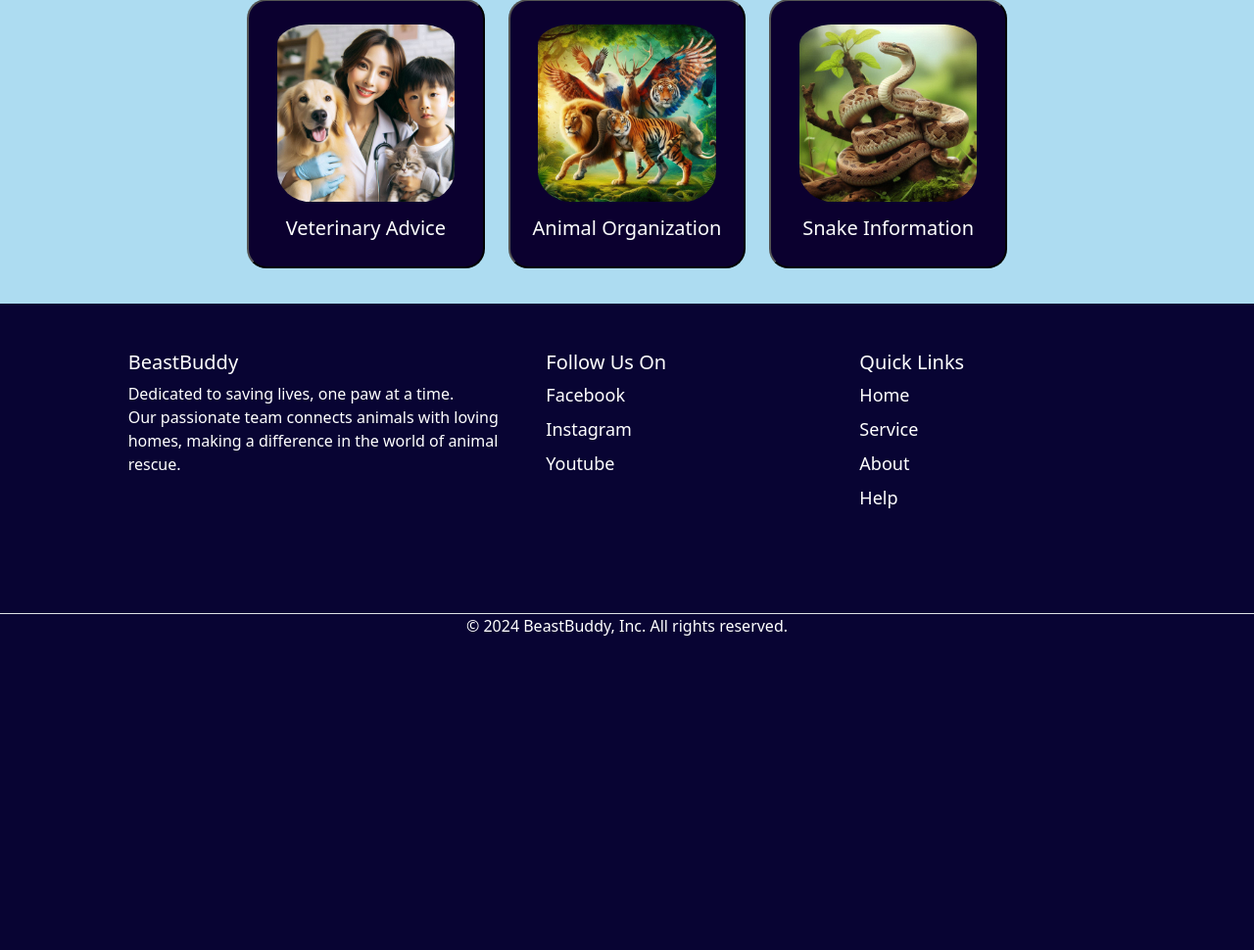
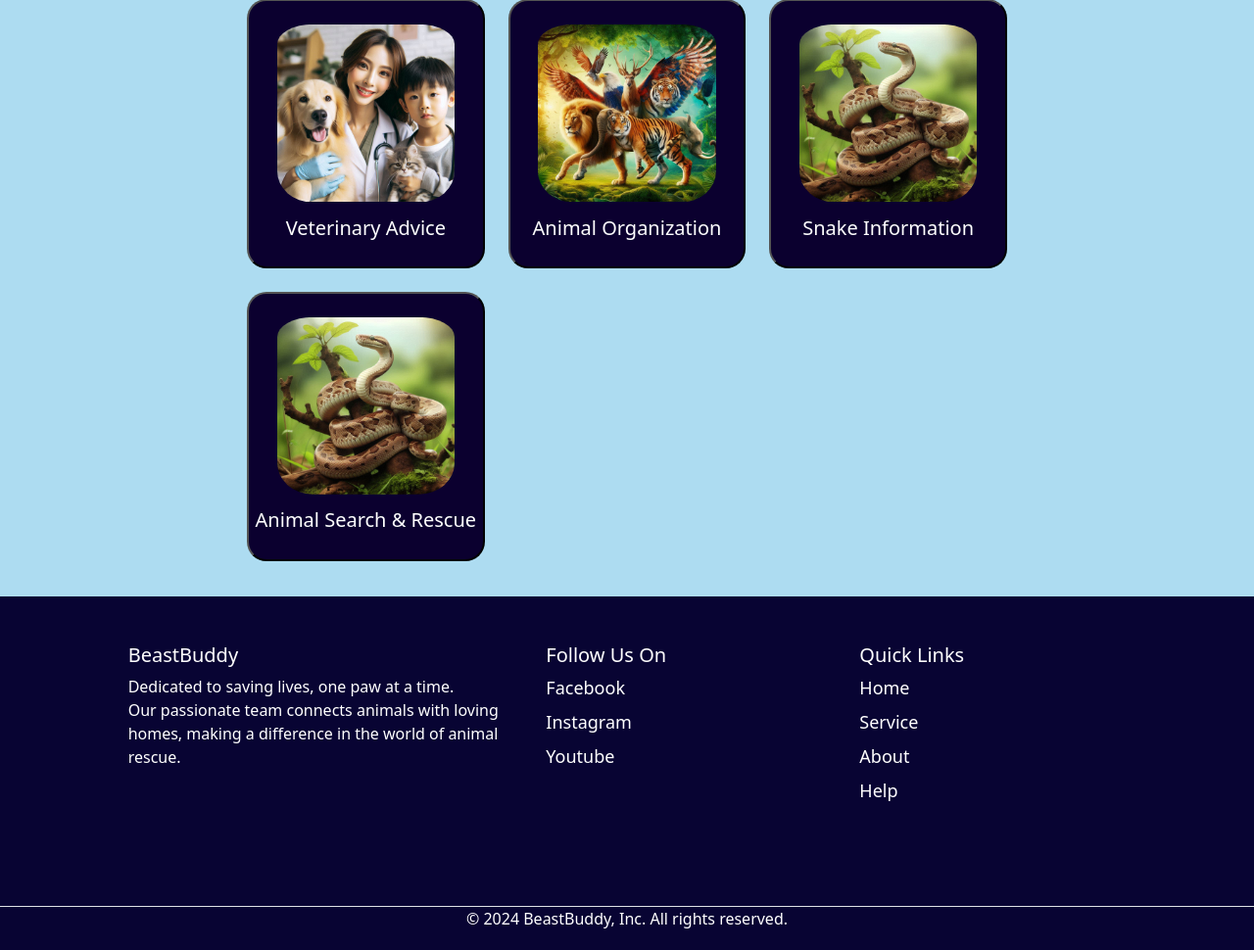
Before and after one commit to HiruniWijerathna/Web-Mini-Project, a PHP site: page /registerUserHomePage.php in a window 1280 px wide. Shown: the part 807-1777 px from the top of the page at 98% size. Before the commit the page ends 1456 px from the top, so only its background shows below. Run offline with PHP 8.4, Linux system fonts and the light colour scheme.

Commit message:
Add Animal Search & Rescue file

```diff
--- a/registerUserHomePage.php
+++ b/registerUserHomePage.php
@@ -124,6 +124,13 @@ if (isset($_SESSION['username'])) {
                 </button>
             <!-- </a> -->
         </div>
+        <div class="col-md-4">
+            <!-- <a href="snakeInformation.php" class="button-link"> -->
+                <button class="serbutt" onclick="window.location.href='snakeInformation.php';">
+                    <img src="image/snakeinfor.jpeg" alt="snakeinfor" width="30%" id="bservice"> <br>Animal Search & Rescue
+                </button>
+            <!-- </a> -->
+        </div>
     </div>
 </div>
 </div>
```
